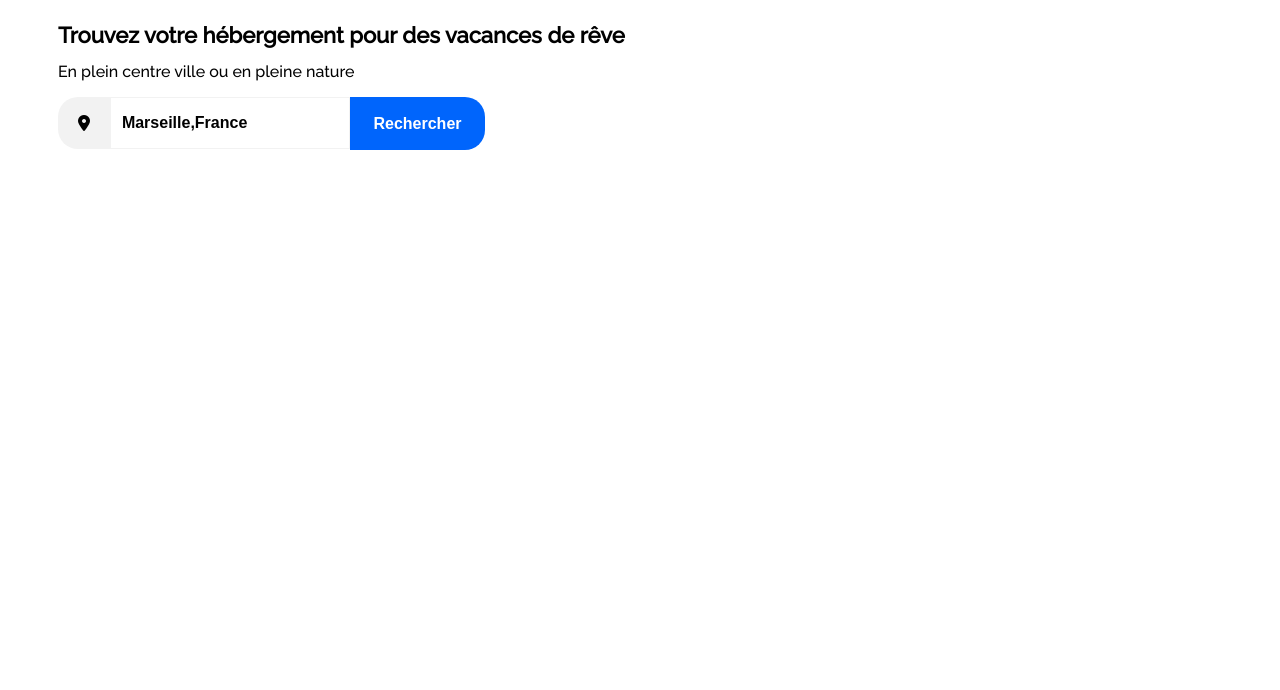
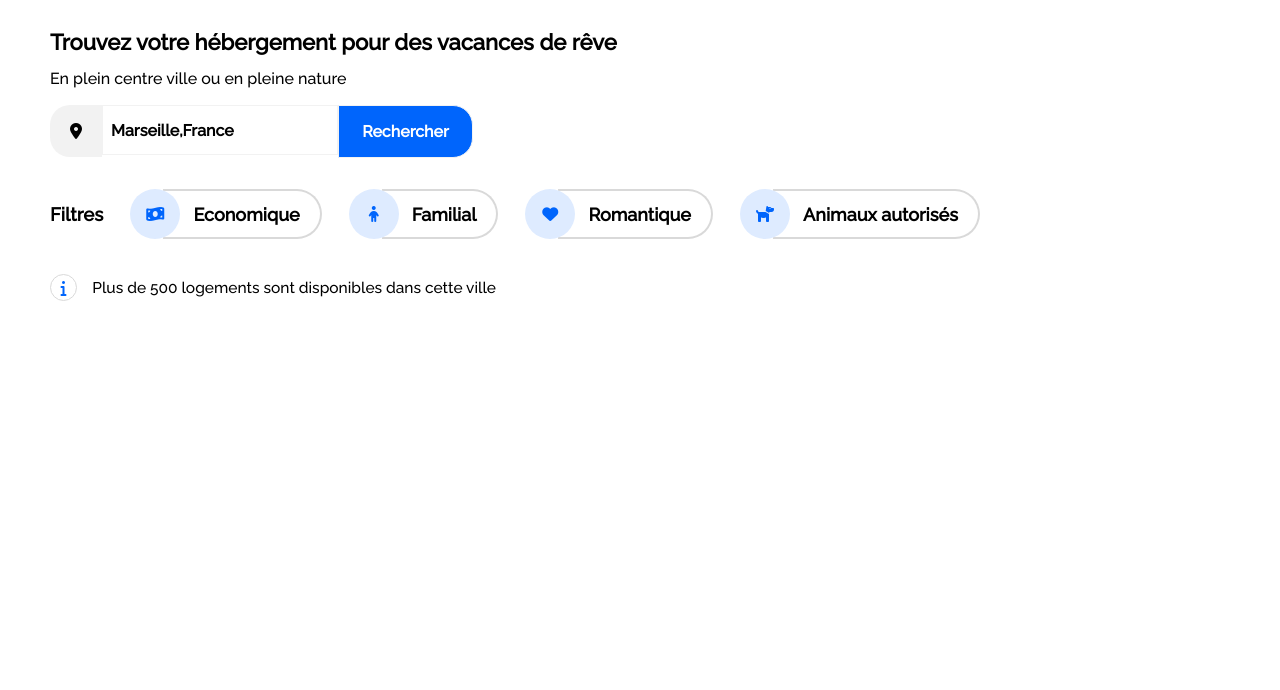
Before and after one commit to Ahmed-OC/AhmedAiman_2_03032021, a plain HTML site: page index.html in a window 1280 px wide. Shown: the part 110-800 px from the top of the page. Drawn offline with Linux system fonts and the light colour scheme.

Commit message:
Fin section recherche

```diff
--- a/index.html
+++ b/index.html
@@ -22,13 +22,51 @@
 
             </header>
             <section id="recherche">
-                <h1>Trouvez votre hébergement pour des vacances de rêve</h1>
-                <p>En plein centre ville ou en pleine nature</p>
+                <h1 id="h1recherche1">Trouvez votre hébergement pour des vacances de rêve</h1>
+                <p id="precherche1">En plein centre ville ou en pleine nature</p>
                 <div id="champ">
-                    <div id="logo"><i class="fas fa-map-marker-alt"></i></div>
-                    <div><input type="text" value="  Marseille,France"></div>
-                    <div><input type="button" value="Rechercher"></div>
+                    <div id="logo">
+                        <i class="fas fa-map-marker-alt"></i>
+                    </div>
+                    <div>
+                        <input type="text" name="pseudo" value="  Marseille,France">
+                    </div>
+                    <div>
+                        <input type="button" value="Rechercher">
+                    </div>
                 </div>
+                <div id="filtres">
+                        <h4>Filtres</h4>
+                        <div class="logfiltres">
+                            <i class="fas fa-money-bill-wave"></i>
+                        </div>
+                        <div class="bordfiltre">
+                            <input type="button" value="Economique" class="filterbuttons">
+                        </div>
+                        <div class="logfiltres">
+                            <i class="fas fa-child"></i>
+                        </div>
+                        <div class="bordfiltre">
+                            <input type="button" value="Familial" class="filterbuttons">
+                        </div>
+                        <div class="logfiltres">
+                            <i class="fas fa-heart"></i>
+                        </div>
+                        <div class="bordfiltre">
+                            <input type="button" value="Romantique" class="filterbuttons">
+                        </div>
+                        <div class="logfiltres">
+                            <i class="fas fa-dog"></i>
+                        </div>
+                        <div class="bordfiltre">
+                            <input type="button" value="Animaux autorisés" class="filterbuttons">
+                        </div>
+                </div>
+                <div id="info">
+                    <div><i class="fas fa-info"></i></div>
+                    <p>Plus de 500 logements sont disponibles dans cette ville</p>
+                </div>
+
             </section>
         </div>
 
--- a/style.css
+++ b/style.css
@@ -1,18 +1,17 @@
 
 /* GENERAL */
-body
+*                     /* Reset des marges interieures et exterieur */
 {
-
+    margin: 0px;
+    padding: 0px;
     font-family: Raleway,sans-serif;
 }
 h1
 {
     font-size: 22px;
 }
-h2
-{
 
-}
+
 .container
 {
     margin-left: 50px;
@@ -25,7 +24,7 @@ header
 {
     display: flex;
     justify-content: space-between;
-    margin-top: 36px;
+    margin-top: 49px;
 }
 header ul
 {
@@ -42,7 +41,7 @@ header nav ul li a
 {
     color: black;
     text-decoration: none;
-    padding-top: 49px;
+    padding-top: 46px;
     padding-right: 33.5px;
     padding-left: 33.5px;
 }
@@ -50,6 +49,7 @@ header nav ul li:nth-child(3) a
 {
     font-weight: bold;
     color: #0065FC;
+    padding-right: 24px;
 }
 
 header nav ul li a:hover
@@ -64,52 +64,139 @@ header nav ul li a:hover
 {
     margin-top: 45px;
 }
-#recherche h1:first-of-type
-{
-    margin-bottom: 0px;
-}
-#recherche p:first-of-type
+#precherche1
 {
     margin-top: 14px;
+}
+#h1recherche1
+{
+    margin-bottom: 0px; ;
 }
 
 #logo
 {
 background-color: #F2F2F2;
-    border-bottom-left-radius: 20px;
+border-bottom-left-radius: 20px ;
 border-top-left-radius: 20px;
 width: 52px;
 height: 52px;
+
 display: flex;
 align-items: center;
 justify-content: center;
-}
-#champ div:nth-of-type(2) input  /* champs de texte */
-{
-    font-weight: bold;
-    width: 234px;
-    height: 48px;
-    font-size: 16px;
-    border: 1px solid #F2F2F2;
+
+
 }
 #champ
 {
     display: flex;
+    margin-top: 17px;
 }
-#champ div:nth-of-type(3) input /* Boutton */
+#champ div:nth-of-type(2) input
+{
+    font-weight: bold;                  /* CHAMP TEXT */
+    width: 234px;
+    height: 48px;
+    font-size: 16px;
+
+    border:1px solid #F2F2F2;
+
+}
+
+
+#champ div:nth-of-type(3) input
 {
     width: 135px;
-    height: 53px;
+    height: 53px;                       /* BOUTTON RECHERCHER*/
     border-bottom-right-radius: 20px;
     border-top-right-radius: 20px;
-    background-color: #0065FC;
-    color: white;
+    background-color:#0065fc;
+    color:white;
     font-weight: bold;
     font-size: 16px;
-    border: none;
+    border:1px solid #F2F2F2;
 }
 #champ div:nth-of-type(3) input:hover
 {
     cursor: pointer;
     font-size: 17px;
 }
+#filtres
+{
+    margin-top: 31px;
+    display: flex;
+    justify-content: space-between;
+    width: 930px;
+
+}
+.bordfiltre
+{
+    display: flex;
+    border: 2px solid #d9d9d9;
+    border-radius: 0px 30px 30px 0px;
+    border-left: none;
+    height: 46px;
+
+}
+.logfiltres
+{
+    display: flex;
+    align-items: center;
+    justify-content: center;
+    width: 50px;
+    height: 50px;
+    background-color: #DEEBFF;
+    border-radius: 30px;
+    color: #0065fc;
+    border:none;
+    position: relative;
+    left: 22px;
+}
+#filtres h4
+{
+    align-self: center;
+    font-size: 18.5px;
+}
+.filterbuttons
+{
+
+    align-self: center;
+    height: 46px;
+    border:none;
+    background-color:transparent;
+    padding-left: 30px;
+    padding-right: 20px;
+    font-weight: bold;
+    font-size: 18px;
+}
+#filtres div input:hover
+{
+    font-size: 20px;
+    color: #0065FC;
+}
+
+
+#info
+{
+    display: flex;
+    justify-content: space-between;
+    width: 446px;
+    margin-top: 35px;
+}
+#info div
+{
+    width: 25px;
+    height: 25px;
+    color: #0065FC;
+    border: 1px solid #d9d9d9;
+    display: flex;
+    justify-content: center;
+    align-items: center;
+    border-radius: 20px;
+
+}
+#info p
+{
+    align-self: center;
+    font-size: 15.5px;
+}
```
Lines whose indentation alone changed are shown as unchanged.
